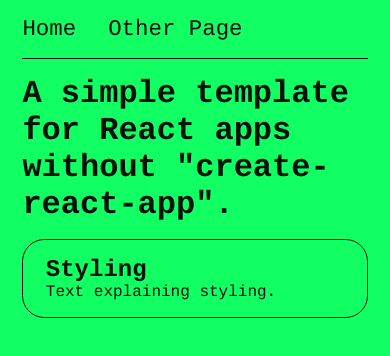
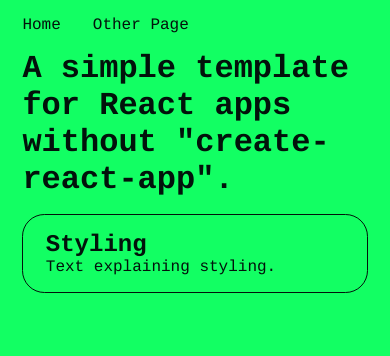
Before and after one commit to pompyproductions/erengazioglu, a React app: page / in a window 390 px wide. Built offline with nearby package versions, Linux system fonts and the light colour scheme.

Commit message:
Create responsive layout

```diff
--- a/src/react/App.js
+++ b/src/react/App.js
@@ -11,7 +11,6 @@
     <React.StrictMode>
       <BrowserRouter>
         <Header />
-        <div className="vsep"></div>
         <Routes>
           <Route path="*" element={<Home />}/>
           <Route path="/page" element={<OtherPage />}/>
--- a/src/sass/components/_header.scss
+++ b/src/sass/components/_header.scss
@@ -1,3 +1,4 @@
+@use "../globals" as *;
 
 header nav ul {
   display: flex;
@@ -5,7 +6,8 @@
   gap: 2rem;
 
   li {
-    font-size: 1.4rem;
+    font-size: 1rem;
+    white-space: nowrap;
   }
   a {
     text-decoration: none;
@@ -13,4 +15,9 @@
       text-decoration: underline;
     }
   }
+
+  @include break-at("small") {
+    flex-direction: column;
+    align-items: start;
+  }
 }
--- a/src/sass/components/_vsep.scss
+++ b/src/sass/components/_vsep.scss
@@ -1,5 +1,12 @@
+@use "../globals" as *;
+
 .vsep {
   background-color: currentColor;
   min-height: 1px;
+  min-width: 1px;
   margin: 0 var(--page-margin-x);
+
+  @include break-at("small") {
+    margin: 0;
+  }
 }
--- a/src/sass/globals/_reset.scss
+++ b/src/sass/globals/_reset.scss
@@ -5,6 +5,7 @@
 }
 
 * {
+    box-sizing: inherit;
     margin: 0;
     padding: 0;
     font-family: inherit;
--- a/src/sass/layout/_root.scss
+++ b/src/sass/layout/_root.scss
@@ -1,14 +1,33 @@
+@use "../globals" as *;
+
+:root {
+  background-color: var(--green);
+}
+
 #root {
   background-color: var(--green);
   color: var(--black);
   font-family: "Cousine", monospace;
   display: grid;
-  grid-template-rows: min-content 1px 1fr;
+  grid-template-rows: min-content 1fr;
   height: var(--doc-height);
-}
+  padding: var(--page-margin-y) var(--page-margin-x);
+  row-gap: var(--page-margin-y);
+  column-gap: var(--page-margin-x);
 
-header, main {
-  padding: var(--page-margin-y) var(--page-margin-x);
+  @include break-at("small") {
+    grid-template-columns: 2fr 7fr;
+    grid-template-rows: 1fr;
+  }
+
+  @include break-at("medium") {
+    width: 1024px;
+    margin: 0 auto;
+  }
+
+  @include break-at("huge") {
+    width: 1200px;
+  }
 }
 
 main {
```
